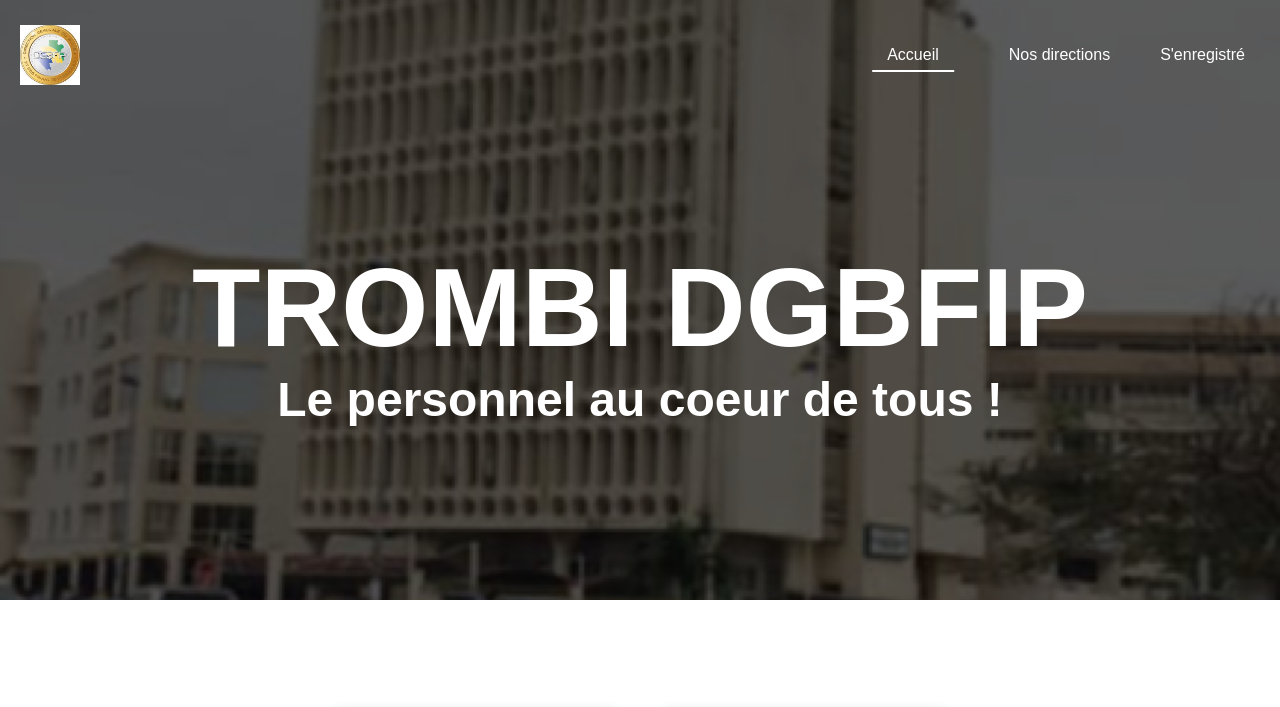
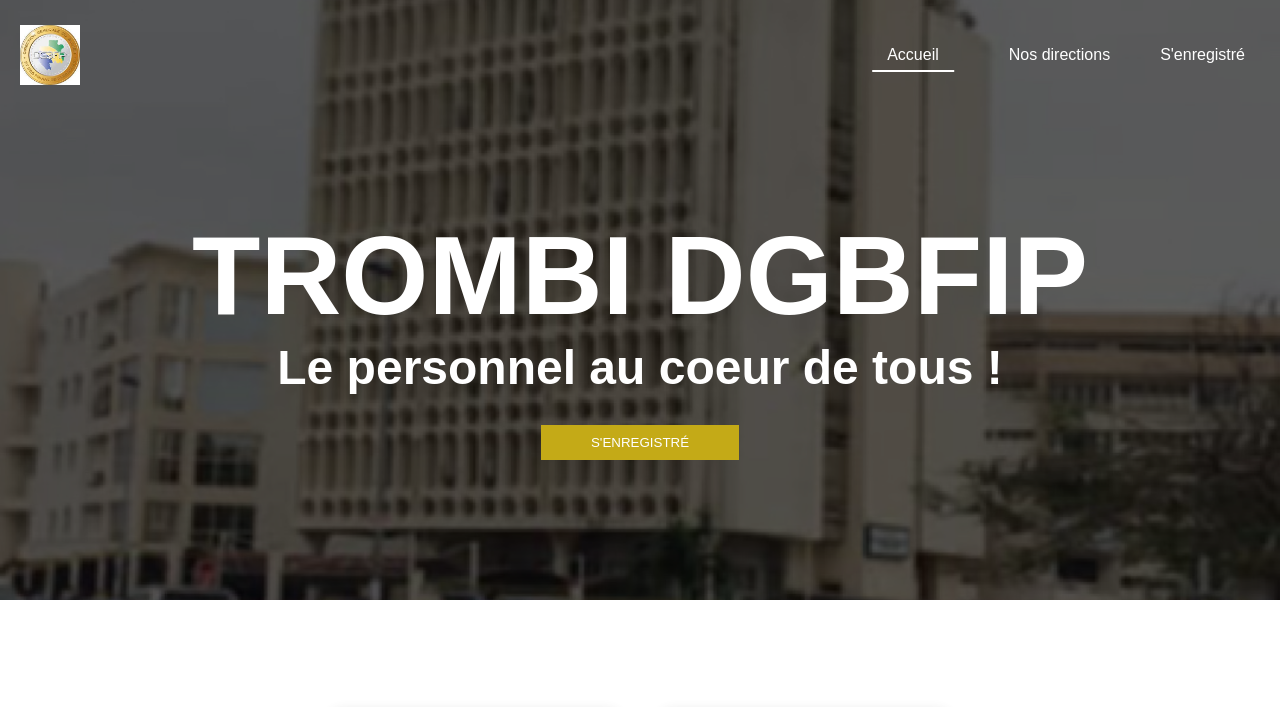
Before and after one commit to waly2020/DGBFIP, a plain HTML site: page index.html in a window 1280 px wide. Shown: the top 707 px of the page. Drawn offline with Linux system fonts and the light colour scheme.

Commit message:
buuton cta

```diff
--- a/css/style.css
+++ b/css/style.css
@@ -137,6 +137,15 @@ header{
 .info_card p.poste{
     color: #333;
 }
+.cta{
+    padding: 10px 50px;
+    border: none;
+    outline: none;
+    background: rgb(196, 170, 23);
+    color: #fff;
+    text-transform: uppercase;
+    margin-top: 30px;
+}
 @media screen and (max-width:960px) {
     .header_text h1{
         font-size: 5rem;
--- a/index.html
+++ b/index.html
@@ -29,6 +29,9 @@
         <div class="header_text">
             <h1>TROMBI DGBFIP</h1>
             <h2>Le personnel au coeur de tous !</h2>
+            <a href="#">
+                <button class="cta">S'enregistré</button>
+            </a>
         </div>
     </header>
     <main class="body">
```
